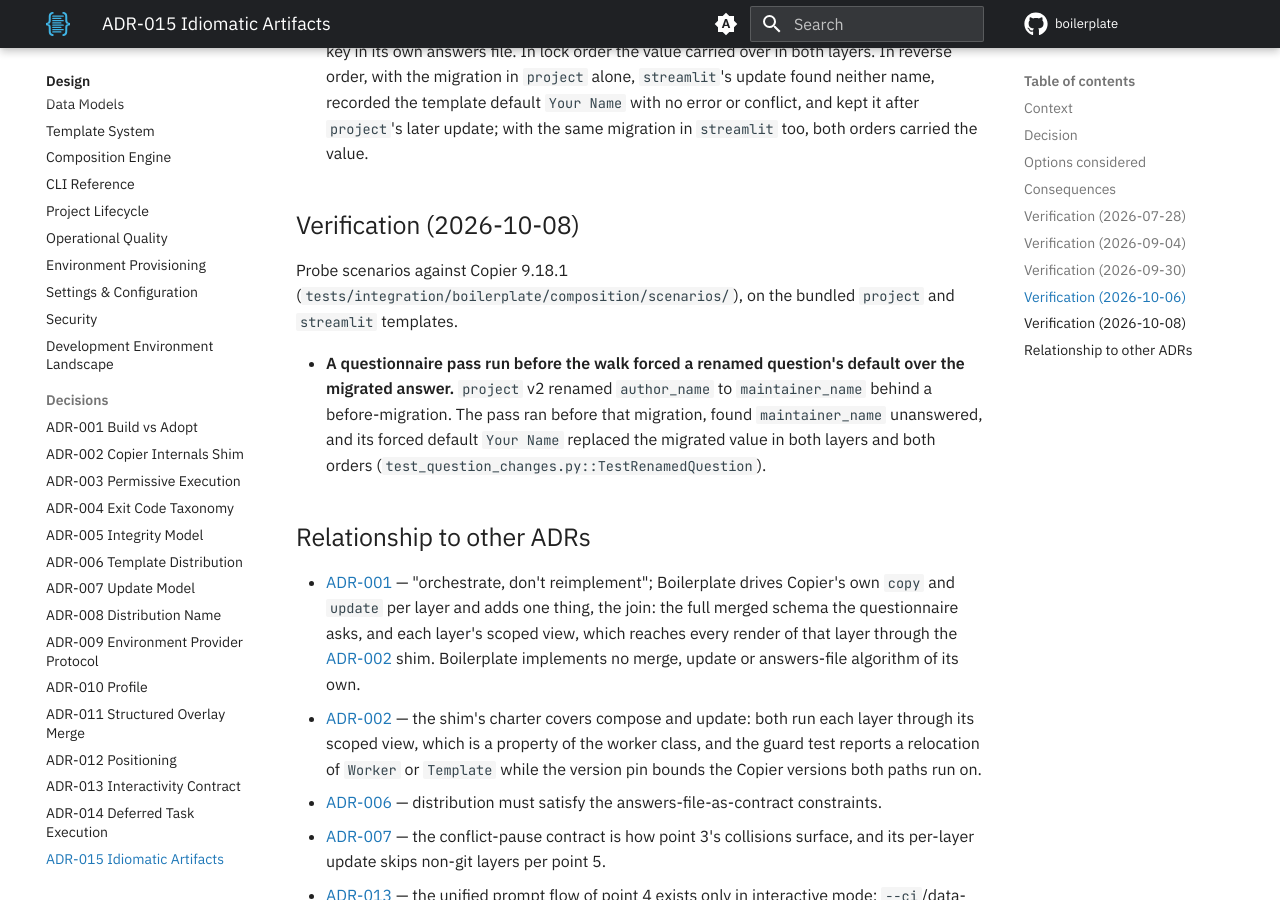
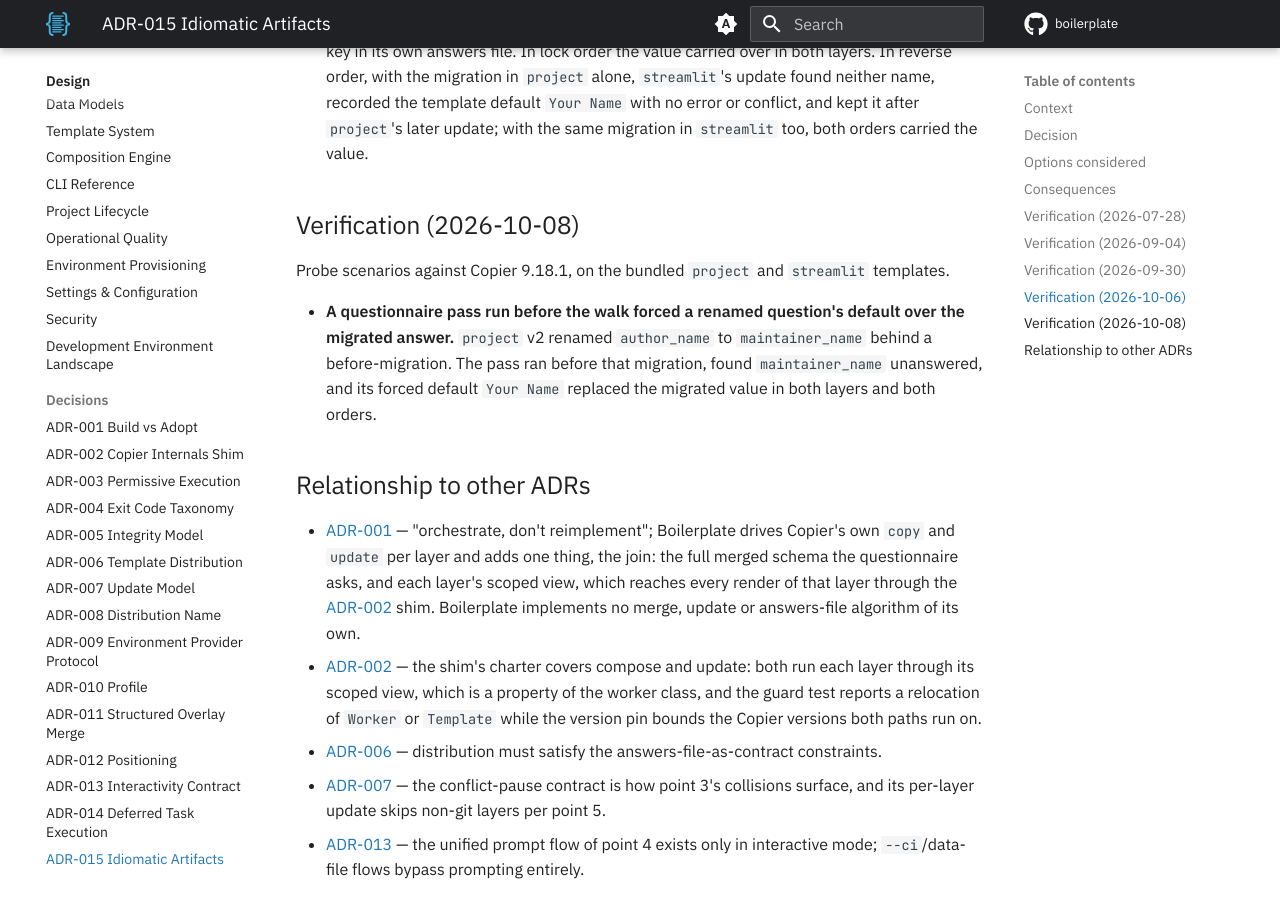
Before and after one commit to TheRealBillSiegler/boilerplate, an MkDocs documentation site: the page built from docs/design/adr-015-idiomatic-artifacts.md, in a window 1280 px wide and 900 px high, scrolled down 10832 px. Built offline with MkDocs 1.6.1 and Material for MkDocs 9.7.7, drawn with Linux system fonts in a browser that asks for light colours; comment, search, counter and statistics services are not loaded; the version menu is left out.

Commit message:
docs(design): drop the unpublished test path from ADR-015's probe record
The 2026-10-08 verification named a scenarios directory and a test that this branch does not contain. The record keeps the probe, the templates and the result.

Co-Authored-By: Claude Sonnet 5.5 <noreply@anthropic.com>

```diff
--- a/docs/design/adr-015-idiomatic-artifacts.md
+++ b/docs/design/adr-015-idiomatic-artifacts.md
@@ -98,9 +98,9 @@ Empirical run against the bundled `project` and `streamlit` templates and synthe
 
 ## Verification (2026-10-08)
 
-Probe scenarios against Copier 9.18.1 (`tests/integration/boilerplate/composition/scenarios/`), on the bundled `project` and `streamlit` templates.
+Probe scenarios against Copier 9.18.1, on the bundled `project` and `streamlit` templates.
 
-- **A questionnaire pass run before the walk forced a renamed question's default over the migrated answer.** `project` v2 renamed `author_name` to `maintainer_name` behind a before-migration. The pass ran before that migration, found `maintainer_name` unanswered, and its forced default `Your Name` replaced the migrated value in both layers and both orders (`test_question_changes.py::TestRenamedQuestion`).
+- **A questionnaire pass run before the walk forced a renamed question's default over the migrated answer.** `project` v2 renamed `author_name` to `maintainer_name` behind a before-migration. The pass ran before that migration, found `maintainer_name` unanswered, and its forced default `Your Name` replaced the migrated value in both layers and both orders.
 
 ## Relationship to other ADRs
 
```
